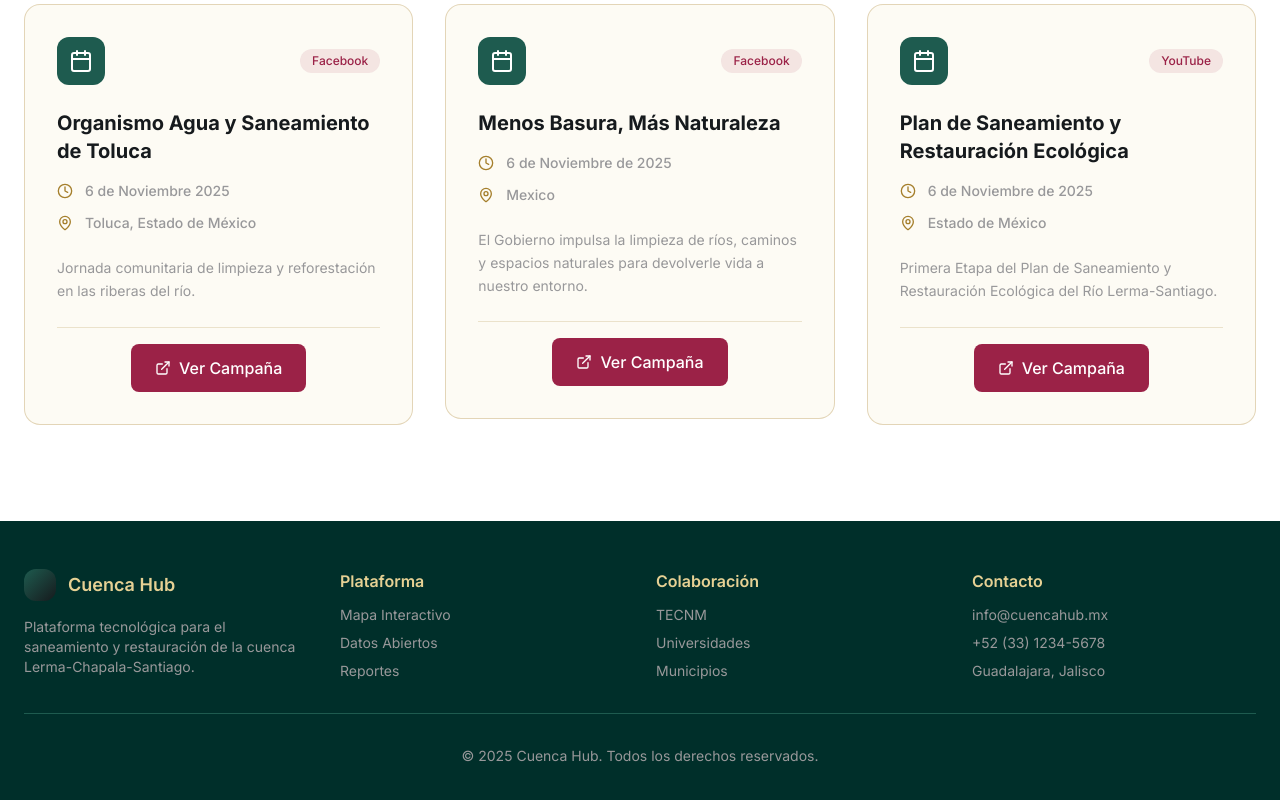
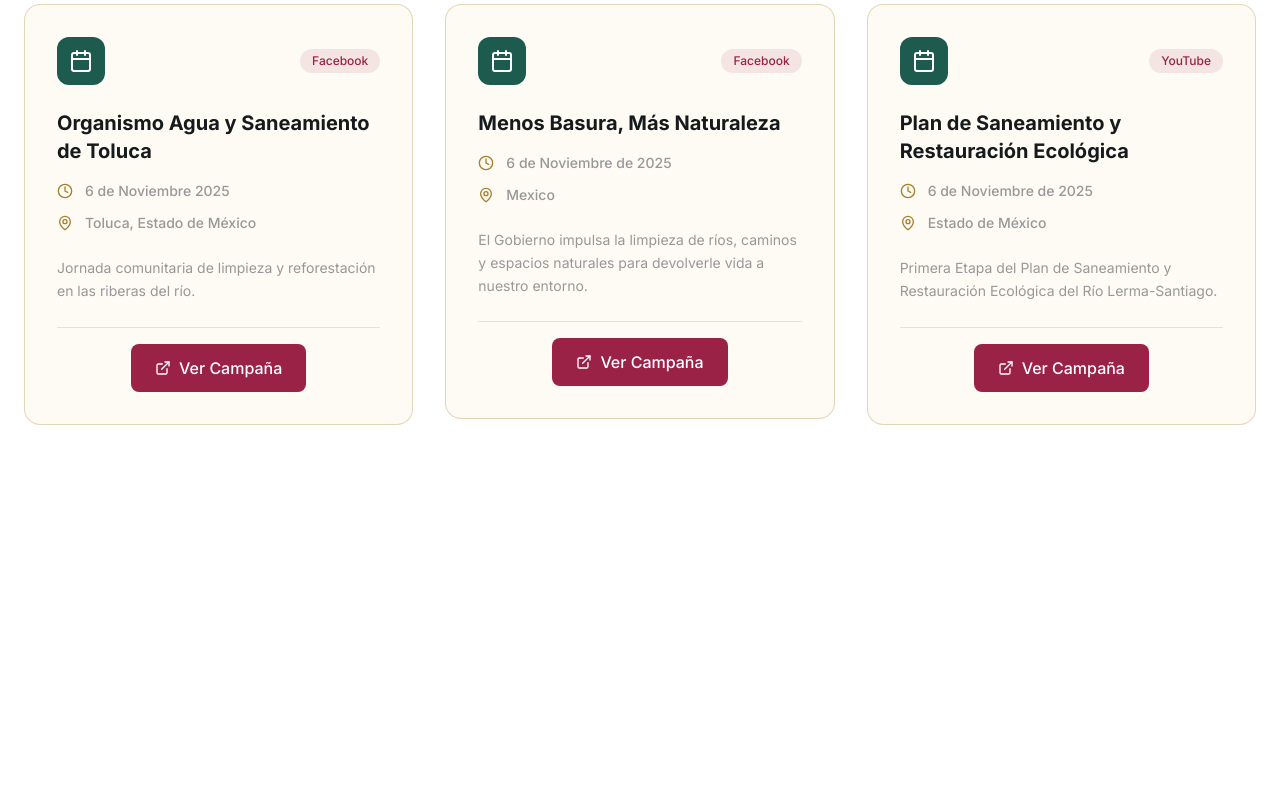
Before and after one commit to JuanMGlez/cuenca-hub, a Next.js app: page /comunicacion-social in a window 1280 px wide. Shown: the part 3566-4366 px from the top of the page. After the commit the page ends 4087 px from the top, so only its background shows below. Built offline with nearby package versions, Linux system fonts and the light colour scheme.

Commit message:
update pie de pagina

```diff
--- a/app/comunicacion-social/page.tsx
+++ b/app/comunicacion-social/page.tsx
@@ -284,50 +284,6 @@ export default function ComunicacionSocial() {
           </div>
         </div>
       </section>
-
-      {/* Footer */}
-      <footer className="py-12 px-6 bg-dark-teal text-neutral">
-        <div className="max-w-7xl mx-auto">
-          <div className="grid md:grid-cols-4 gap-8">
-            <div>
-              <div className="flex items-center space-x-3 mb-4">
-                <div className="w-8 h-8 rounded-xl flex items-center justify-center" style={{background: 'linear-gradient(135deg, var(--color-teal), var(--color-charcoal))'}}>
-
-                </div>
-                <span className="text-lg font-semibold text-cream">Cuenca Hub</span>
-              </div>
-              <p className="text-sm text-neutral">Plataforma tecnológica para el saneamiento y restauración de la cuenca Lerma-Chapala-Santiago.</p>
-            </div>
-            <div>
-              <h4 className="font-semibold mb-3 text-cream">Plataforma</h4>
-              <ul className="space-y-2 text-sm">
-                <li><a href="#" className="text-neutral hover:text-accent transition-colors">Mapa Interactivo</a></li>
-                <li><a href="#" className="text-neutral hover:text-accent transition-colors">Datos Abiertos</a></li>
-                <li><a href="#" className="text-neutral hover:text-accent transition-colors">Reportes</a></li>
-              </ul>
-            </div>
-            <div>
-              <h4 className="font-semibold mb-3 text-cream">Colaboración</h4>
-              <ul className="space-y-2 text-sm">
-                <li><a href="#" className="text-neutral hover:text-accent transition-colors">TECNM</a></li>
-                <li><a href="#" className="text-neutral hover:text-accent transition-colors">Universidades</a></li>
-                <li><a href="#" className="text-neutral hover:text-accent transition-colors">Municipios</a></li>
-              </ul>
-            </div>
-            <div>
-              <h4 className="font-semibold mb-3 text-cream">Contacto</h4>
-              <ul className="space-y-2 text-sm text-neutral">
-                <li>info@cuencahub.mx</li>
-                <li>+52 (33) 1234-5678</li>
-                <li>Guadalajara, Jalisco</li>
-              </ul>
-            </div>
-          </div>
-          <div className="mt-8 pt-8 text-center text-sm border-t text-neutral" style={{borderTopColor: 'var(--color-teal)'}}>
-            <p>&copy; 2025 Cuenca Hub. Todos los derechos reservados.</p>
-          </div>
-        </div>
-      </footer>
     </div>
   );
 }
--- a/app/page.tsx
+++ b/app/page.tsx
@@ -341,7 +341,7 @@ export default function Home() {
             </div>
           </div>
           <div className="mt-8 pt-8 text-center text-sm border-t text-neutral" style={{borderTopColor: 'var(--color-teal)'}}>
-            <p>&copy; 2025 Cuenca Hub. Todos los derechos reservados.</p>
+            <p>&copy; 2025 <span style={{color: '#e6d194'}}>Cuenca Hub</span>. Todos los derechos reservados.</p>
           </div>
         </div>
       </footer>
--- a/components/Logo.tsx
+++ b/components/Logo.tsx
@@ -41,7 +41,7 @@ export default function Logo({ variant = 'header', showText = true, className =
       />
       {showText && (
         <div className={variant !== 'footer' ? 'border-l-2 border-neutral pl-3' : ''}>
-          <div className={`font-bold text-foreground tracking-tight ${getTextSize()}`}>
+          <div className={`font-bold tracking-tight ${getTextSize()}`} style={{color: variant === 'header' ? '#161a1d' : '#e6d194'}}>
             Cuenca Hub
           </div>
           {variant === 'header' && (
```
Also changed, not shown: 1 other file (tests, documents, lock files or other folders).
